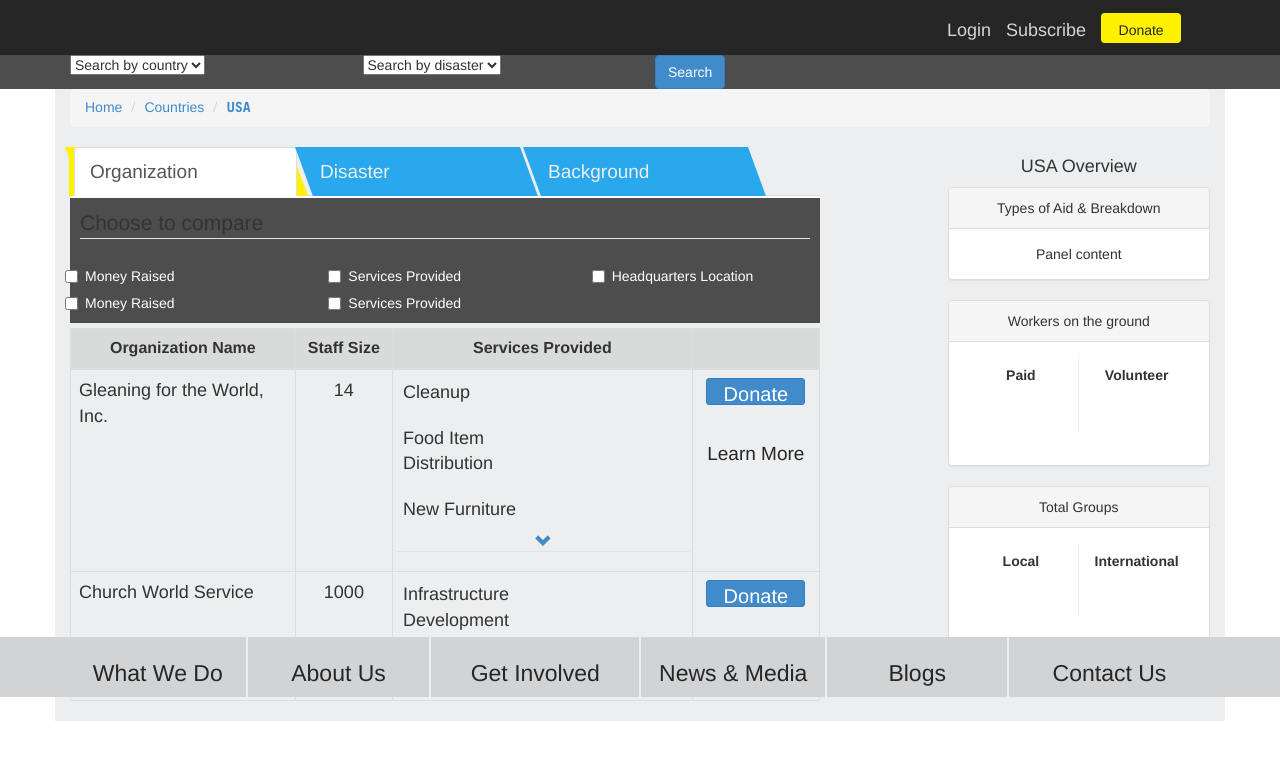
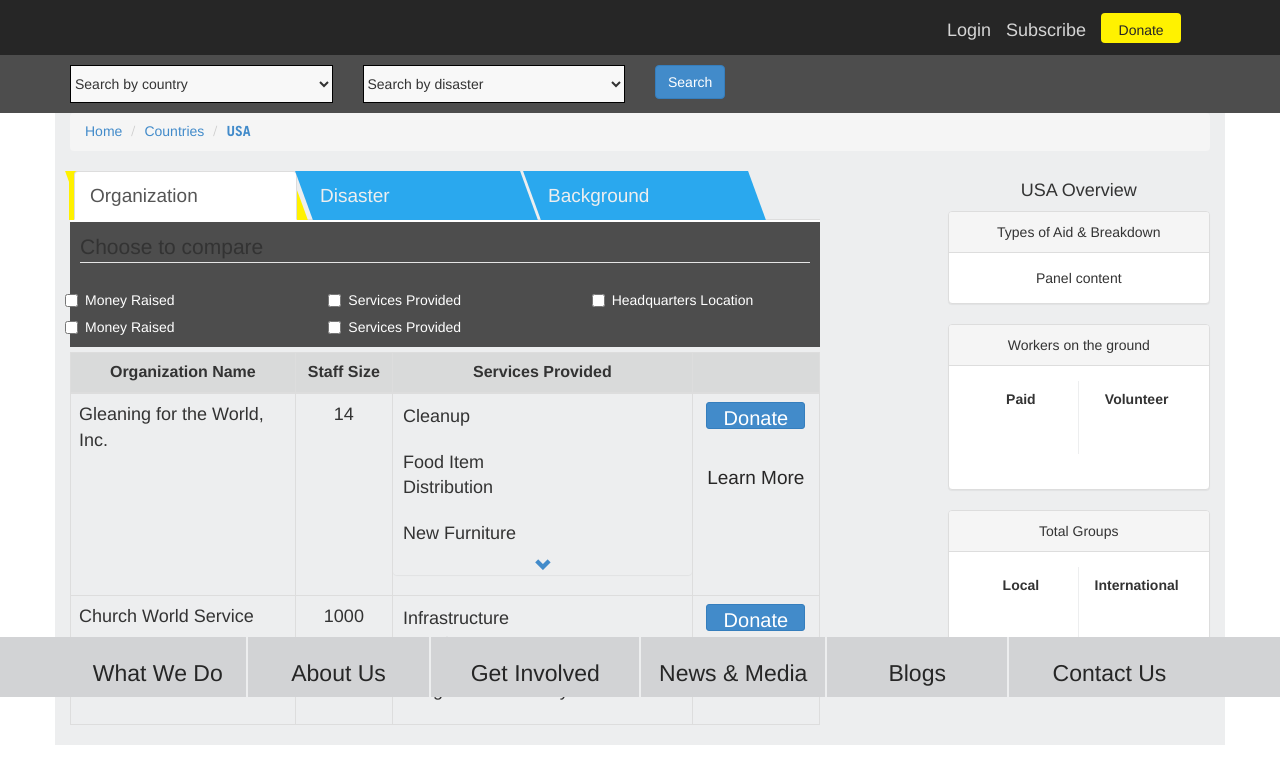
Before and after one commit to gaurav2014/smart-response-static, a website with bundled scripts: page country-organization.html in a window 1280 px wide. Shown: the part 103-886 px from the top of the page. Built offline with nearby package versions, Linux system fonts and the light colour scheme.

Commit message:
styled the subnav

```diff
--- a/assets/css/smart-response.css
+++ b/assets/css/smart-response.css
@@ -53,6 +53,9 @@
     color:rgb(38, 38, 38);
 }
 
+#secondary-nav{
+    padding:10px 0;
+}
 
 .btn-smart-response{
     background-color:rgb(255, 242, 0);
@@ -466,6 +469,17 @@
     line-height: normal;
 }
 
+select{
+    border:1px solid black;
+    background-color:rgb(248, 248, 248);
+    width:100%;
+    height:38px;
+    border-radius:0 !important;
+    position:relative;
+}
+
+
+
 /*********************************** TABS ******************************************************/
 
 .tab:after {
```
